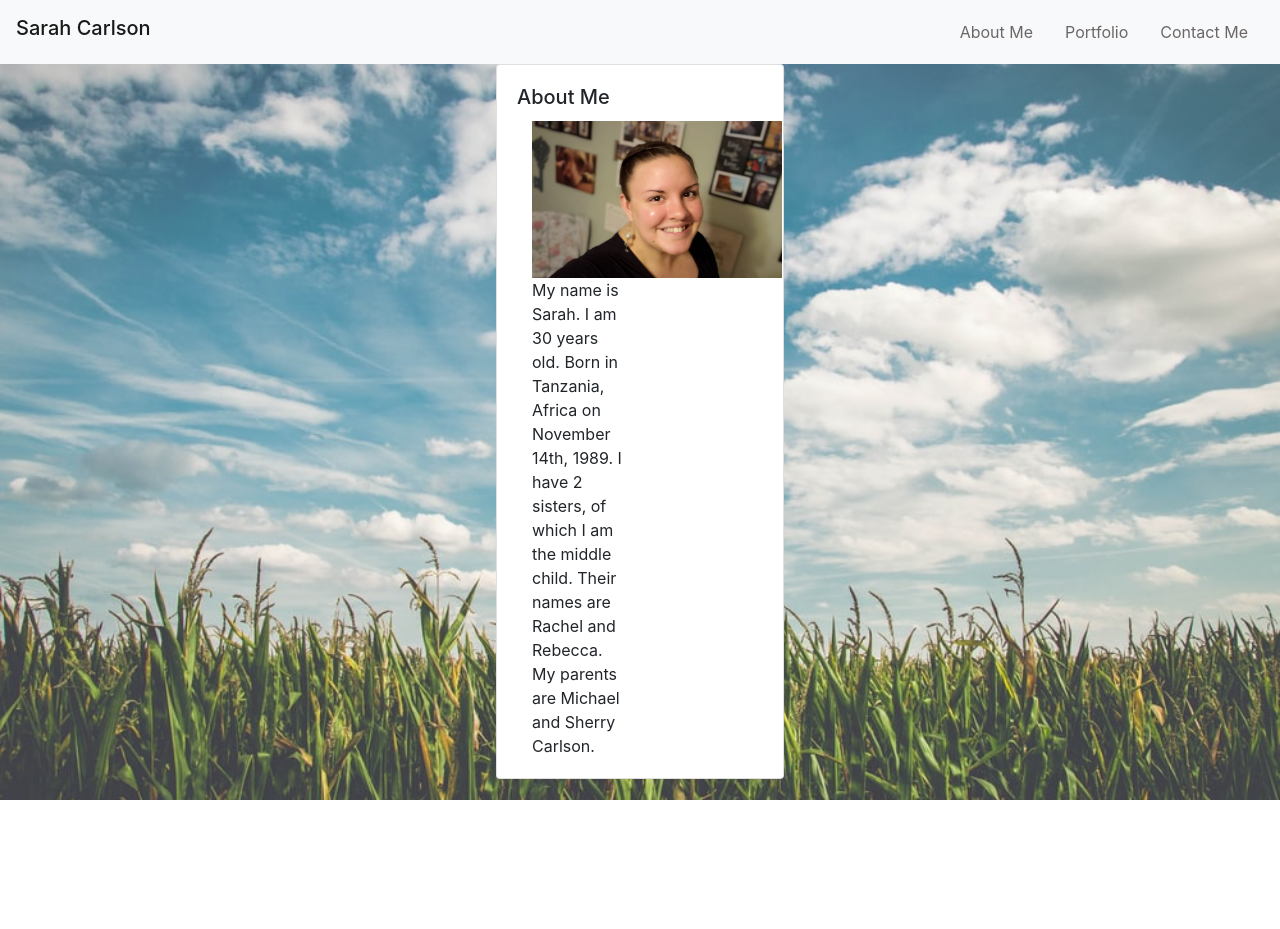
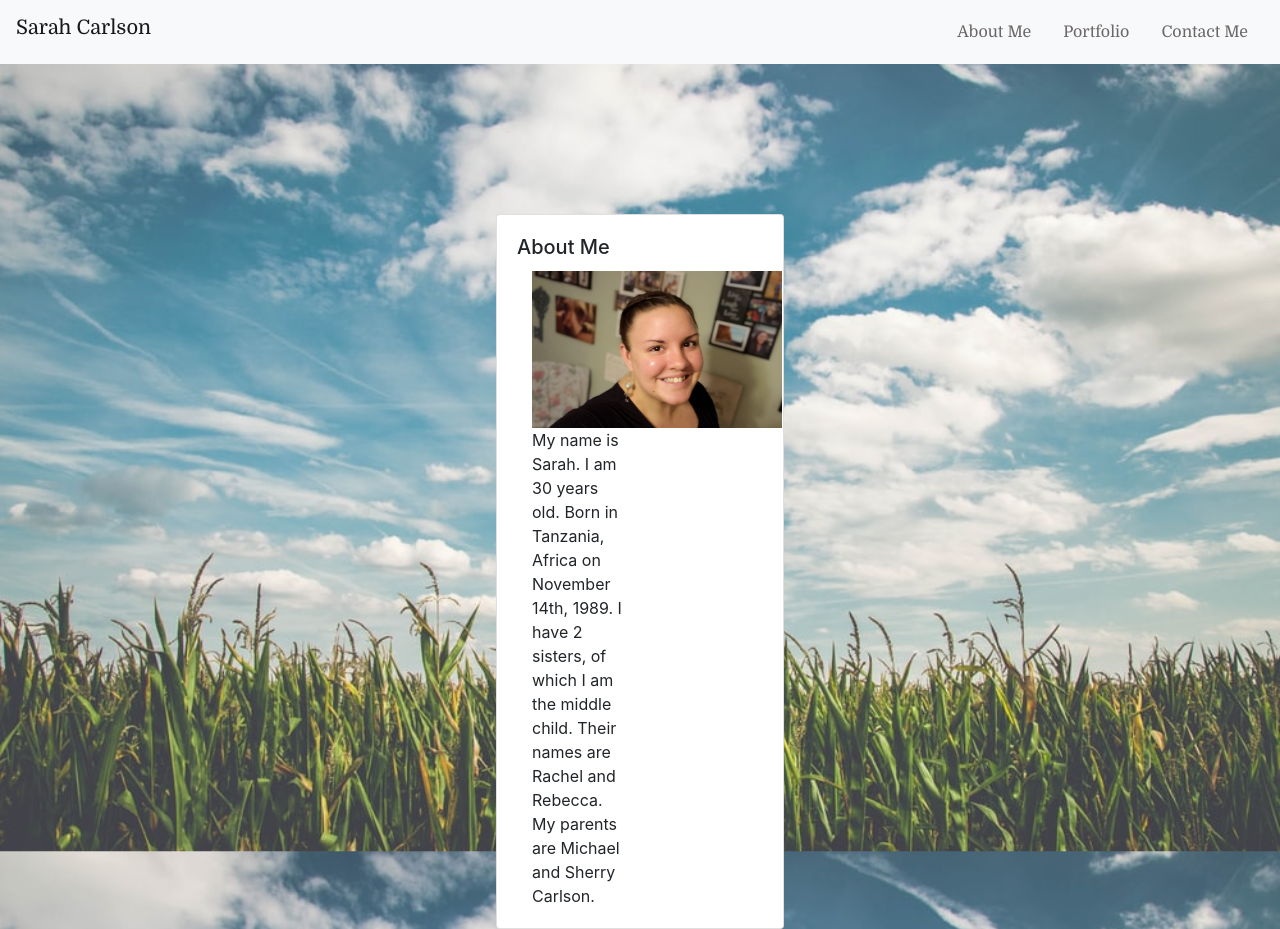
Before and after one commit to sbcarls/hw2-responsive-portfolio, a plain HTML site: page about.html in a window 1280 px wide. Before the commit the page ends 800 px from the top, so only its background shows below. Drawn offline with nearby package versions, Linux system fonts and the light colour scheme.

Commit message:
Linked google-font to change navbar font

```diff
--- a/about.html
+++ b/about.html
@@ -11,6 +11,8 @@
     integrity="sha384-JcKb8q3iqJ61gNV9KGb8thSsNjpSL0n8PARn9HuZOnIxN0hoP+VmmDGMN5t9UJ0Z" crossorigin="anonymous">
 
   <link rel="stylesheet" href="style.css">
+  <link href="https://fonts.googleapis.com/css2?family=Domine&display=swap" rel="stylesheet">
+
 
 </head>
 
--- a/style.css
+++ b/style.css
@@ -1,9 +1,7 @@
-.nav-name{
-    color: rgb(73, 214, 214);
-}
 
 .nav-link{
     color: rgb(107, 103, 103);
+    font-family: 'Domine', serif;
 }
 
 .my-pic {
@@ -19,6 +17,10 @@ body {
 container {
   display: flex;
   justify-content: center;
-  flex-direction:row;
+  flex-direction: row;
+  margin-top: 150px
 
 }
+
+.navbar-brand {
+    font-family: 'Domine', serif;
```
